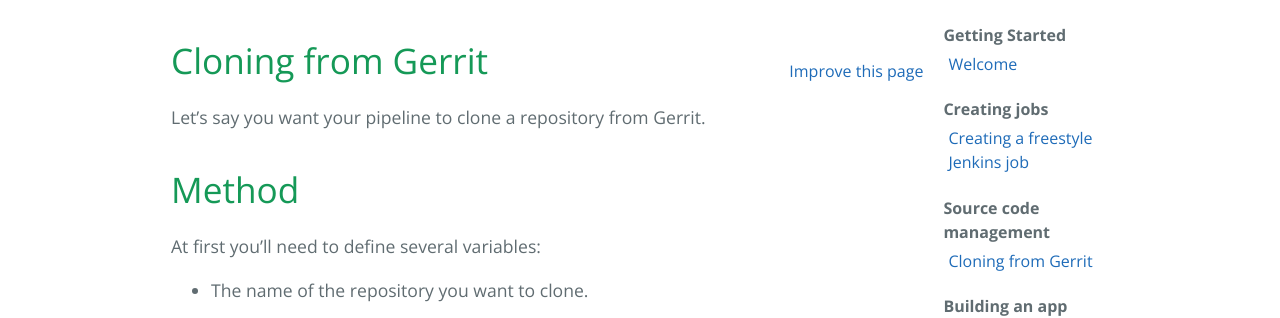
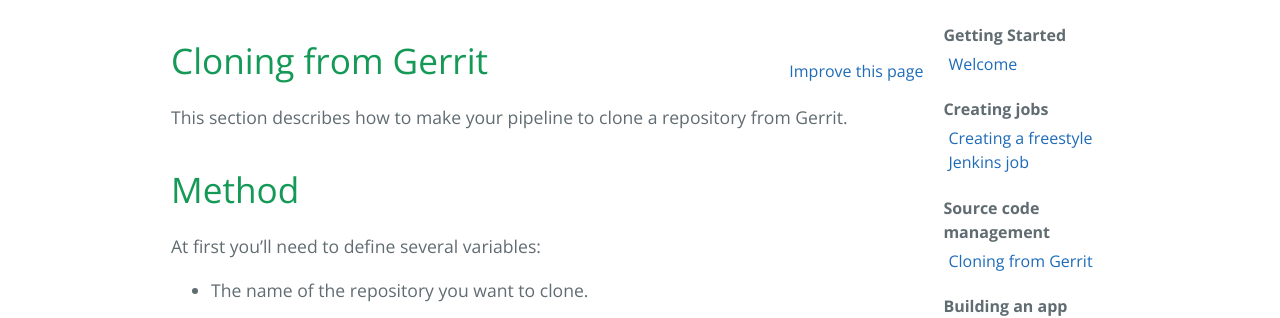
Before and after one commit to alexeymhv/adop-cartridges-cookbook, a Jekyll site: the page built from _docs/recipes/git-clone.md, in a window 1280 px wide. Shown: the part 197-515 px from the top of the page. Built offline with Jekyll 4.4.1, drawn with Linux system fonts in a browser that asks for light colours.

Commit message:
Update git-clone.md

```diff
--- a/_docs/recipes/git-clone.md
+++ b/_docs/recipes/git-clone.md
@@ -4,7 +4,7 @@ title: Cloning from Gerrit
 permalink: /docs/recipes/git-clone/
 ---
 
-Let's say you want your pipeline to clone a repository from Gerrit.
+This section describes how to make your pipeline to clone a repository from Gerrit.
 
 # Method
 
```
